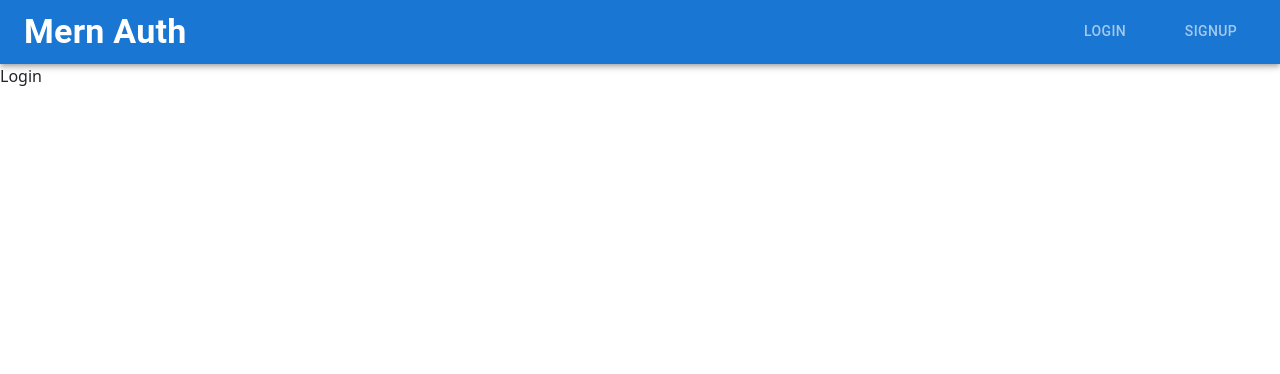
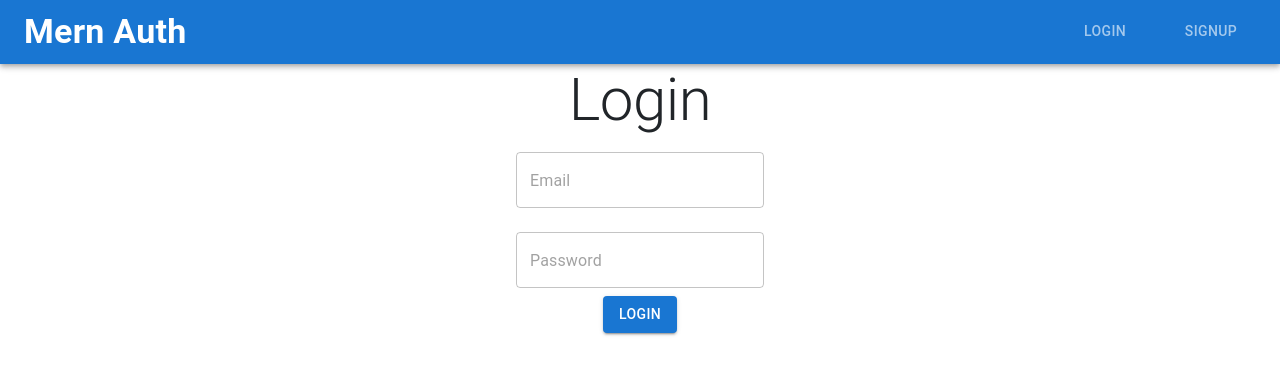
Before and after one commit to AkshitLakhera/MERN-AUTH, a React (Vite) app in the folder frontend/: page /login in a window 1280 px wide. Shown: the top 374 px of the page. Built offline with nearby package versions, Linux system fonts and the light colour scheme; the HTML template or start-up script is replaced by a standard one.

Commit message:
Done with adding login page

```diff
--- a/frontend/src/components/Login.jsx
+++ b/frontend/src/components/Login.jsx
@@ -1,9 +1,78 @@
 // import React from 'react'
+import { Box, Button, TextField, Typography } from "@mui/material";
+import  { useState } from "react";
+import axios from "axios";
+import { useNavigate } from "react-router-dom";
+const Login = () => {
+  const history = useNavigate();
+  const [inputs, setInputs] = useState({
+    email: "",
+    password: "",
+  });
+  const handleChange = (e) => {
+    setInputs((prev) => ({
+      ...prev,
+      [e.target.name]: e.target.value,
+    }));
+  };
+  const sendRequest = async () => {
+    try {
+      const res = await axios.post("http://localhost:5000/api/login", {
+        email: inputs.email,
+        password: inputs.password,
+      });
+      const data = res.data;
+      return data;
+    } catch (err) {
+      console.error("Error during request:", err);
+      throw err; // Re-throw the error to be caught by the caller
+    }
+  };
 
-const Login = () => {
+  const handleSubmit = (e) => {
+    e.preventDefault();
+    // send http request
+    sendRequest().then(() => history("/user"));
+  };
   return (
-    <div>Login</div>
-  )
+    <div>
+      <form onSubmit={handleSubmit}>
+        <Box
+          marginLeft="auto"
+          marginRight="auto"
+          width={300}
+          display="flex"
+          flexDirection={"column"}
+          justifyContent="center"
+          alignItems="center"
+        >
+          <Typography variant="h2">Login</Typography>
+
+          <TextField
+            name="email"
+            onChange={handleChange}
+            type={"email"}
+            value={inputs.email}
+            variant="outlined"
+            placeholder="Email"
+            margin="normal"
+          />
+          <TextField
+            name="password"
+            onChange={handleChange}
+            type="password"
+            value={inputs.password}
+            variant="outlined"
+            placeholder="Password"
+            margin="normal"
+          />
+          <Button variant="contained" type="submit">
+           Login
+          </Button>
+        </Box>
+      </form>
+    </div>
+  );
 }
 
 export default Login
```
